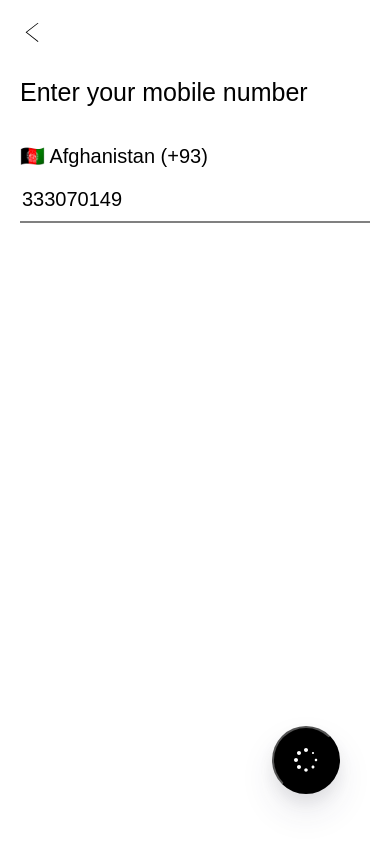
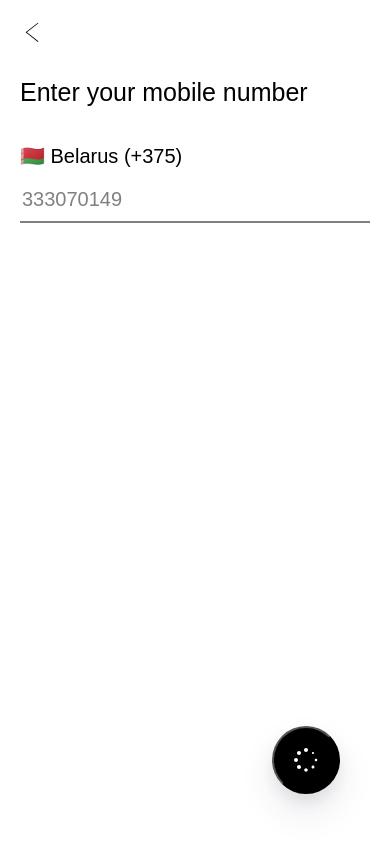
Before and after one commit to sanek306/taxi-frontend, a React (Create React App) app: page /phone-login in a window 390 px wide. Built offline with nearby package versions, Linux system fonts and the light colour scheme.

Commit message:
Added functionality for input phone number

```diff
--- a/src/routes/PhoneLogin/PhoneLoginContainer.tsx
+++ b/src/routes/PhoneLogin/PhoneLoginContainer.tsx
@@ -1,9 +1,41 @@
 import React from "react";
 
 import PhoneLoginPresenter from "./PhoneLoginPresenter";
+import { RouteComponentProps } from "react-router-dom";
 
-const PhoneLoginContainer = () => (
-    <PhoneLoginPresenter/>
-);
+interface IState {
+    countryCode: string;
+    phoneNumber: string;
+}
+class PhoneLoginContainer extends React.Component<RouteComponentProps<any>, IState> {
+
+    defaultPhoneNumber =  "333070149"
+
+    public state = {
+        countryCode: "+375",
+        phoneNumber: ""
+    }
+
+    onInputChange: React.ChangeEventHandler<HTMLInputElement | HTMLSelectElement> = (event) => {
+        const { target: { name, value } } = event;
+
+        this.setState({
+            [name]: value
+        } as any)
+    };
+
+    onSubmit: React.FormEventHandler<HTMLFormElement> = (event) => {
+        event.preventDefault();
+        const { countryCode, phoneNumber } = this.state;
+        console.log(`${countryCode} ${phoneNumber}`)
+    }
+
+    render() {
+        const {countryCode, phoneNumber} = this.state;
+        return (
+            <PhoneLoginPresenter countryCode={countryCode} phoneNumber={phoneNumber} defaultPhoneNumber={this.defaultPhoneNumber} onInputChange={this.onInputChange} onSubmit={this.onSubmit} />
+        );
+    }
+}
 
 export default PhoneLoginContainer;
--- a/src/routes/PhoneLogin/PhoneLoginPresenter.tsx
+++ b/src/routes/PhoneLogin/PhoneLoginPresenter.tsx
@@ -53,25 +53,35 @@ const Button = styled.button`
   cursor: pointer;
 `;
 
-const PhoneLoginPresenter: React.FC = () => (
+interface IProps {
+    countryCode: string;
+    phoneNumber: string;
+    defaultPhoneNumber: string;
+    onInputChange: (event: React.ChangeEvent<HTMLInputElement | HTMLSelectElement>) => void;
+    onSubmit: (event: React.FormEvent<HTMLFormElement> ) => void;
+}
+
+
+const PhoneLoginPresenter: React.FC<IProps> = ({ countryCode, phoneNumber, defaultPhoneNumber, onInputChange, onSubmit }) => (
   <Container>
     <Helmet>
       <title>Phone Login | Number</title>
     </Helmet>
     <BackArrowExtended backTo={"/"} />
     <Title>Enter your mobile number</Title>
-    <CountrySelect>
+    <CountrySelect value={countryCode} name={"countryCode"} onChange={onInputChange}>
       {countries.map((country, index) => (
         <CountryOption key={index} value={country.dial_code}>
           {country.flag} {country.name} ({country.dial_code})
         </CountryOption>
       ))}
     </CountrySelect>
-    <Form>
+    <Form onSubmit={onSubmit}>
       <Input
-        placeholder={"33 666 5544"}
-        value={"333070149"}
-        onChange={() => {}}
+        placeholder={defaultPhoneNumber}
+        name={"phoneNumber"}
+        value={phoneNumber}
+        onChange={onInputChange}
       />
       <Button>
           <svg
```
